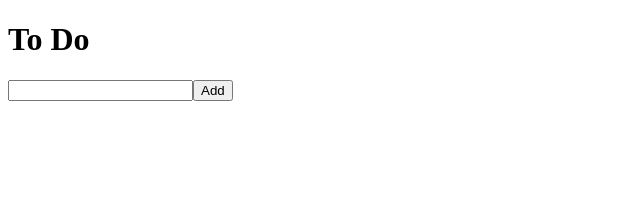
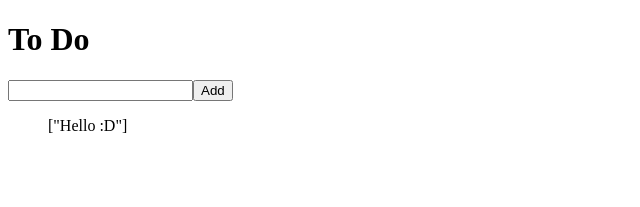
Before and after one commit to redonearth/vanilla-redux, a React (Create React App) app: page /#/ in a window 1280 px wide. Shown: the top 207 px of the page, without its empty margins (0-640 px from the left). Built offline with nearby package versions, Linux system fonts and the light colour scheme.

Commit message:
#3.2 mapStateToProps

```diff
--- a/src/routes/Home.js
+++ b/src/routes/Home.js
@@ -1,6 +1,7 @@
 import React, { useState } from "react";
+import { connect } from "react-redux";
 
-function Home() {
+function Home({ toDos }) {
   const [text, setText] = useState("");
   function onChange(e) {
     setText(e.target.value);
@@ -16,9 +17,13 @@
         <input type="text" value={text} onChange={onChange} />
         <button>Add</button>
       </form>
-      <ul></ul>
+      <ul>{JSON.stringify(toDos)}</ul>
     </>
   );
 }
 
-export default Home;
+function mapStateToProps(state) {
+  return { toDos: state };
+}
+
+export default connect(mapStateToProps)(Home);
--- a/src/store.js
+++ b/src/store.js
@@ -17,7 +17,7 @@
   };
 };
 
-const reducer = (state = [], action) => {
+const reducer = (state = ["Hello :D"], action) => {
   switch (action.type) {
     case ADD:
       return [{ text: action.text, id: Date.now() }, ...state];
```
